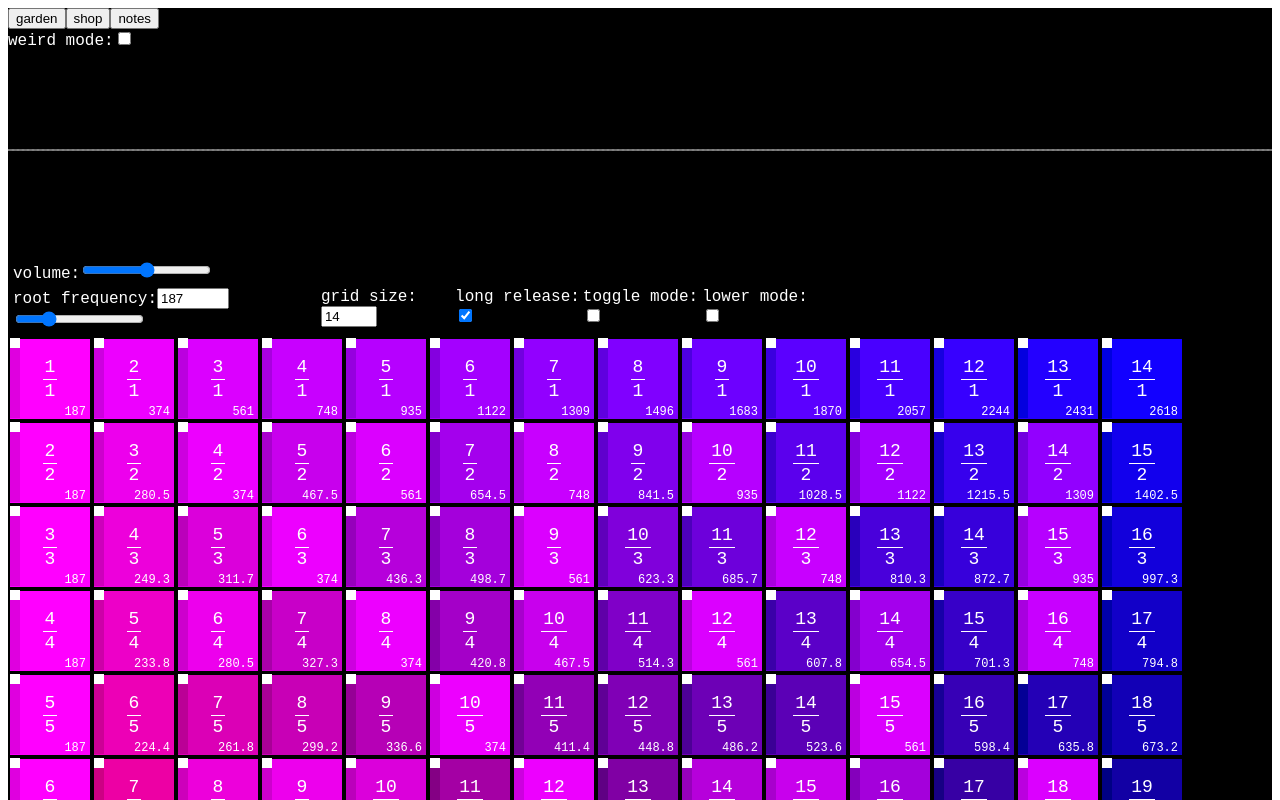
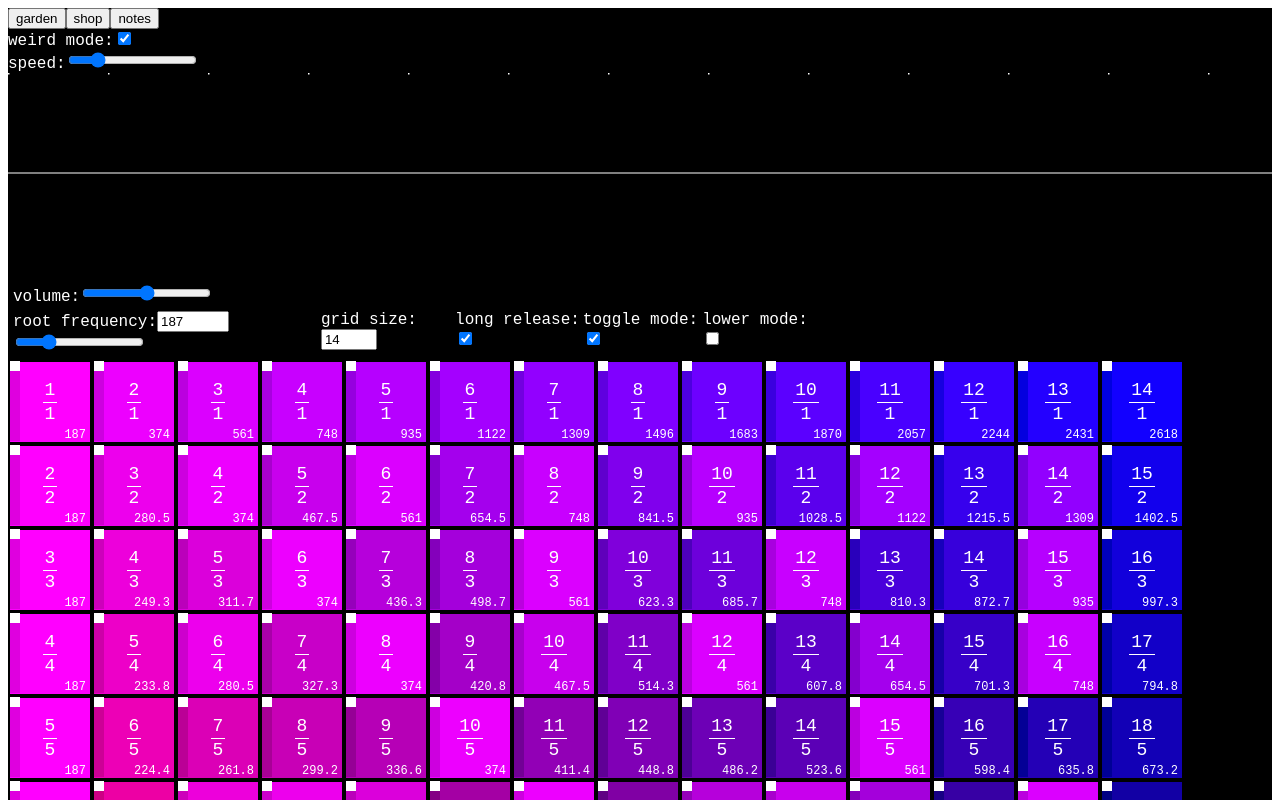
Before and after one commit to nomisaur/garden, a React app: page / in a window 1280 px wide. Both pictures are taken after a click on the button "notes". Shown: the top 800 px of the page. Built offline with nearby package versions, Linux system fonts and the light colour scheme; the HTML template or start-up script is replaced by a standard one.

Commit message:
weird mode is much better

```diff
--- a/src/components/music/visualizer/visualizer.js
+++ b/src/components/music/visualizer/visualizer.js
@@ -1,32 +1,41 @@
 import React, { useState } from 'react';
 import { useMusicContext, useWindowDimensions } from '../../../hooks';
 import { Canvas } from '../canvas';
+import { initialWeirdMode, initialSpeed } from '../../../config';
 
 export const Visualizer = () => {
-   const { analyser } = useMusicContext();
+   const { analyser, audioCtx } = useMusicContext();
    const { width } = useWindowDimensions();
-   const [weirdMode, setWeirdMode] = useState(false);
+   const [weirdMode, setWeirdMode] = useState(initialWeirdMode);
+   const [speed, setSpeed] = useState(initialSpeed);
 
    analyser.fftSize = 2048;
    const bufferLength = analyser.frequencyBinCount;
    const dataArray = new Uint8Array(bufferLength);
 
-   const draw = weirdMode
-      ? (canvasCtx, canvas) => {
+   const weirdDraw = (canvasCtx, canvas) => {
       const { width, height } = canvasCtx.canvas;
       canvasCtx.fillStyle = '#000';
       canvasCtx.strokeStyle = '#fff';
       canvasCtx.lineWidth = 1;
-           const speed = 1;
 
       const tempCanvas = document.createElement('canvas');
       const tempCtx = tempCanvas.getContext('2d');
       tempCanvas.width = width;
       tempCanvas.height = height;
 
+      const timePerBuffer = (bufferLength / audioCtx.sampleRate) * 1000;
+      const speedMinusOne = speed - 1;
+      const timeMultiplier = bufferLength / timePerBuffer / speed;
+      const yMultiplier = height / 256;
+
       analyser.getByteTimeDomainData(dataArray);
+
       let last = height / 2;
-           return () => {
+
+      return (timeSinceLastFrame) => {
+         const bufferJumpSpacing = timeSinceLastFrame * timeMultiplier;
+
          tempCtx.clearRect(0, 0, width, height);
          tempCtx.drawImage(canvas, 0, 0, width, height);
 
@@ -34,23 +43,29 @@ export const Visualizer = () => {
          canvasCtx.drawImage(tempCanvas, speed, 0, width, height);
 
          analyser.getByteTimeDomainData(dataArray);
-              const y = ((dataArray[0] / 128) * height) / 2;
 
          canvasCtx.beginPath();
          canvasCtx.moveTo(speed, last);
-              canvasCtx.lineTo(0, y);
+         canvasCtx.strokeRect(0, 0, 1, 1);
+         for (let i = 0; i < speed; i++) {
+            const y =
+               dataArray[Math.round(i * bufferJumpSpacing)] * yMultiplier;
+            canvasCtx.lineTo(speedMinusOne - i, y);
+            //canvasCtx.strokeRect(speedMinusOne - i, y, 1, 1);
+            last = y;
+         }
          canvasCtx.stroke();
-              last = y;
       };
-        }
-      : (canvasCtx) => {
+   };
+
+   const normalDraw = (canvasCtx) => {
       const { width, height } = canvasCtx.canvas;
       const sliceWidth = (width * 1.0) / bufferLength;
       canvasCtx.fillStyle = '#000';
       canvasCtx.strokeStyle = '#fff';
       canvasCtx.lineWidth = 1;
       return (timeSinceLastFrame) => {
-              //console.log(timeSinceLastFrame);
+         console.log(timeSinceLastFrame);
          analyser.getByteTimeDomainData(dataArray);
          canvasCtx.clearRect(0, 0, width, height);
          canvasCtx.beginPath();
@@ -75,7 +90,25 @@ export const Visualizer = () => {
                onChange={(e) => setWeirdMode(e.target.checked)}
             />
          </div>
-         <Canvas height={200} width={width} draw={draw} />
+         <div>
+            speed:
+            <input
+               type='range'
+               value={speed}
+               min='1'
+               max='500'
+               step='1'
+               onChange={(e) => {
+                  const num = parseInt(e.target.value);
+                  setSpeed(Number.isNaN(num) ? '' : num);
+               }}
+            />
+         </div>
+         <Canvas
+            height={200}
+            width={width}
+            draw={weirdMode ? weirdDraw : normalDraw}
+         />
       </>
    );
 };
--- a/src/config.js
+++ b/src/config.js
@@ -8,6 +8,8 @@ export const ticRate = 100;
 export const initialVolume = 0.5;
 export const rootFrequency = 187; // works nice with refresh rate
 export const noteGridSize = 14;
-export const initialToggleMode = false;
+export const initialWeirdMode = true;
+export const initialSpeed = 100;
+export const initialToggleMode = true;
 export const initialLongRelease = true;
 export const initialLowerMode = false;
```
Lines whose indentation alone changed are shown as unchanged.
